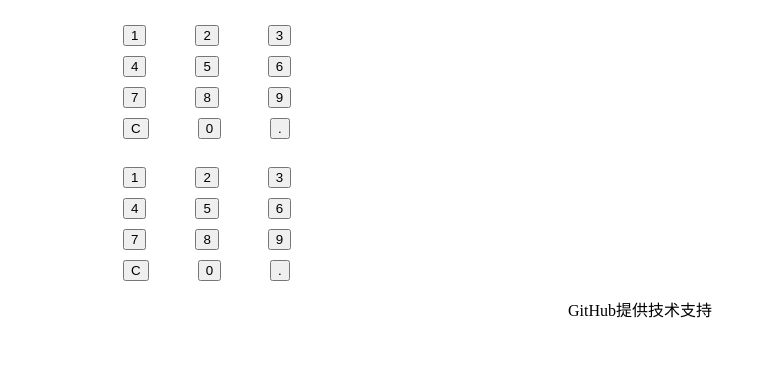
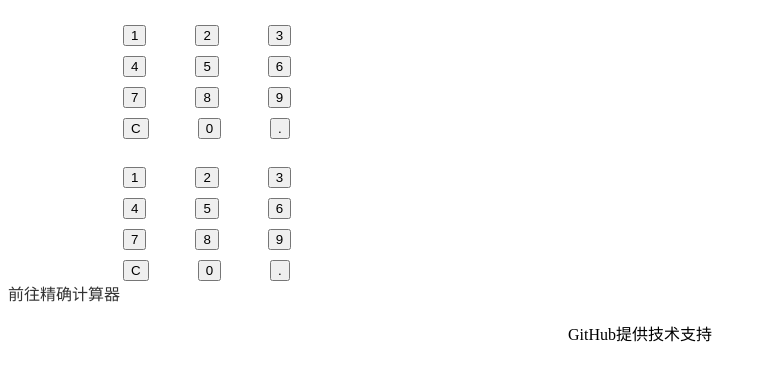
Before and after one commit to UPLCC/jsq, a plain HTML site: page index.html in a window 1280 px wide. Shown: the part 338-718 px from the top of the page, without its empty margins (0-767 px from the left). Drawn offline with Linux system fonts and the light colour scheme.

Commit message:
Update index.html
.

```diff
--- a/index.html
+++ b/index.html
@@ -77,4 +77,16 @@ input[id="wa"]{margin-left:45px}
 input[id="xixixi"]{margin-left:45px;margin-top:10px}
 p[id="jszc"]{text-align:center;text-align:bottom}
 </style>
+<br>
+<a href="uplcc.github.io/jjsq">前往精确计算器</a>
+<style>
+a {
+    color: #333;
+    text-decoration: none;
+}
+
+a:hover {
+    text-decoration: underline;
+}
+</style>
 <p id="jszc">GitHub提供技术支持</p>
```
